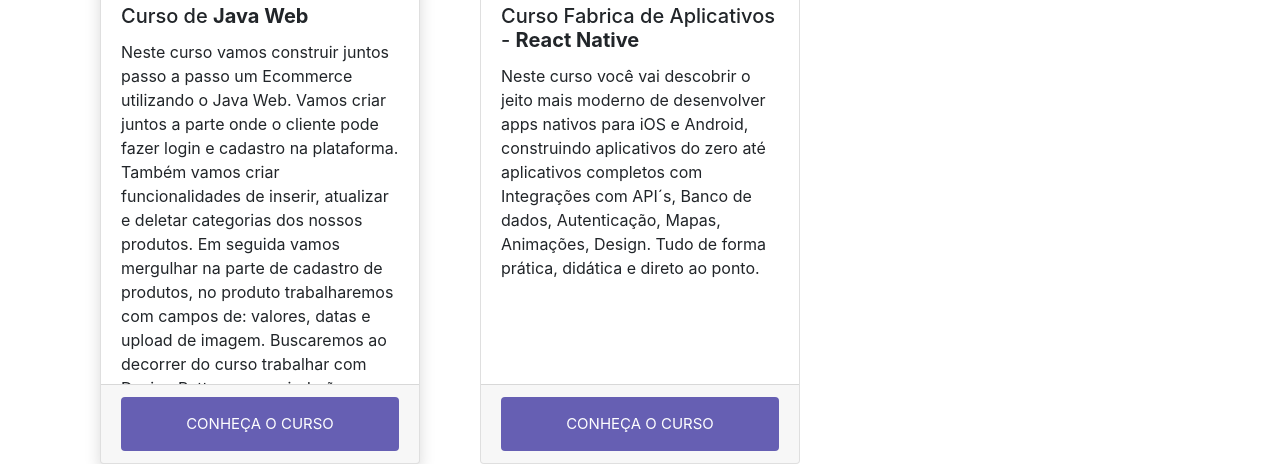
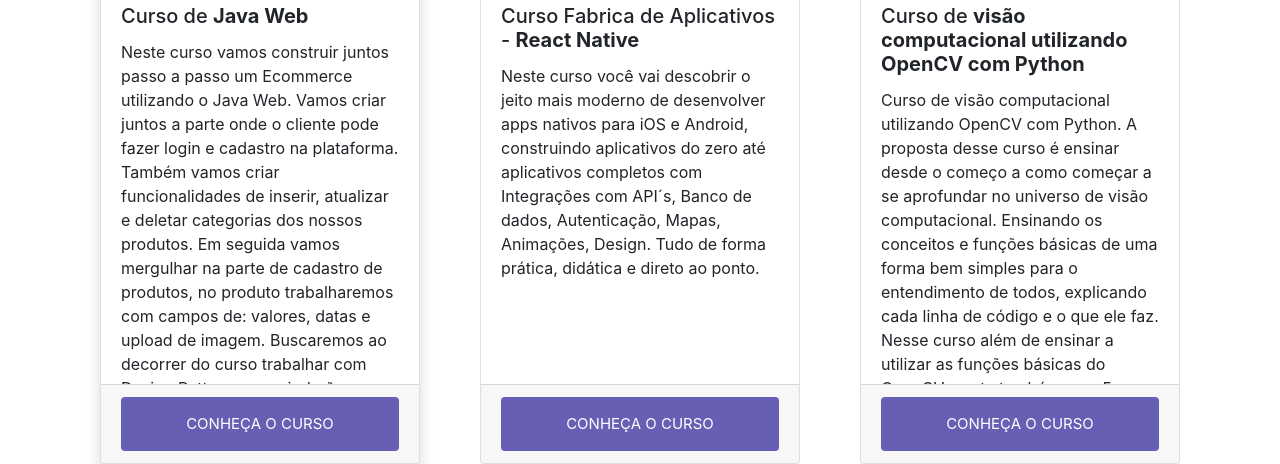
Before and after one commit to srBruning/4br_cursos, a plain HTML site: page index.html in a window 1280 px wide. Shown: the part 419-883 px from the top of the page. Drawn offline with nearby package versions, Linux system fonts and the light colour scheme.

Commit message:
add curso visão compuitacional

```diff
--- a/index.html
+++ b/index.html
@@ -50,6 +50,24 @@
                         </div>
                         </div>
                     </div>
+                    <div class="col-12 col-sm-12 col-md-12 col-lg-4">
+                        <div class="card">
+                        <img class="card-img-top" src="images/visaocomp.jpeg" alt="java web">
+                        <div class="card-body">
+                            <h5 class="card-title">Curso de <b>visão computacional utilizando OpenCV com Python</b></h5>
+                            <p class="card-text">
+                            Curso de visão computacional utilizando OpenCV  com Python.
+                            A proposta desse curso é ensinar desde o começo a como começar a se aprofundar no universo de visão computacional.
+                            Ensinando os conceitos e funções básicas de uma forma bem simples para o entendimento de todos,
+                            explicando cada linha de código e o que ele faz. Nesse curso além de ensinar a utilizar as funções básicas do OpenCV,
+                            conta também com 5 exercícios que vão ajudar no seu entendimento de como a visão computacional funciona.
+                            </p>
+                        </div>
+                        <div class="card-footer btn-detalhes-curso">
+                                <a class="btn " href="https://4br.cc/fbapps" target="_blank">CONHEÇA O CURSO</a>
+                        </div>
+                        </div>
+                    </div>
             </div>
 
         </div>
```
Also changed, not shown: images/visaocomp.jpeg (added).
